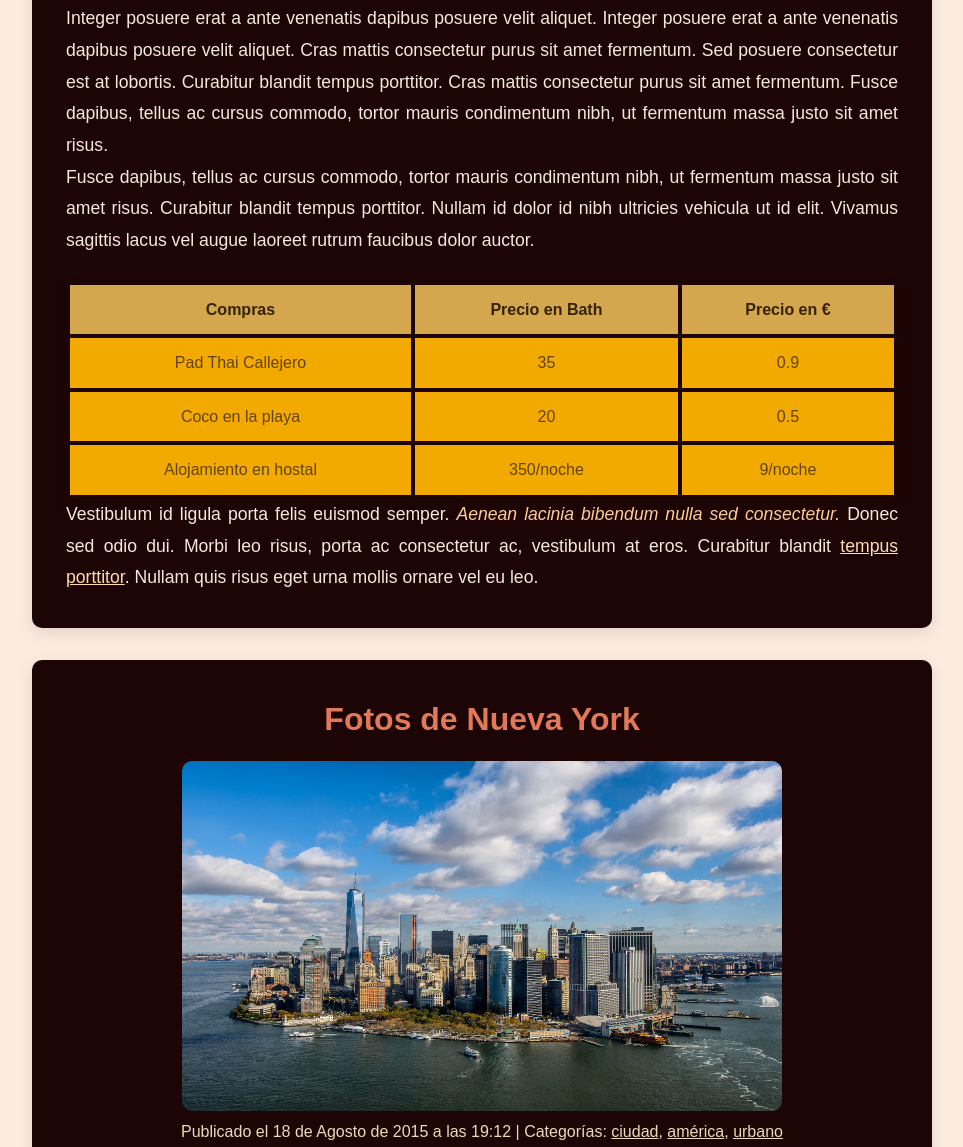
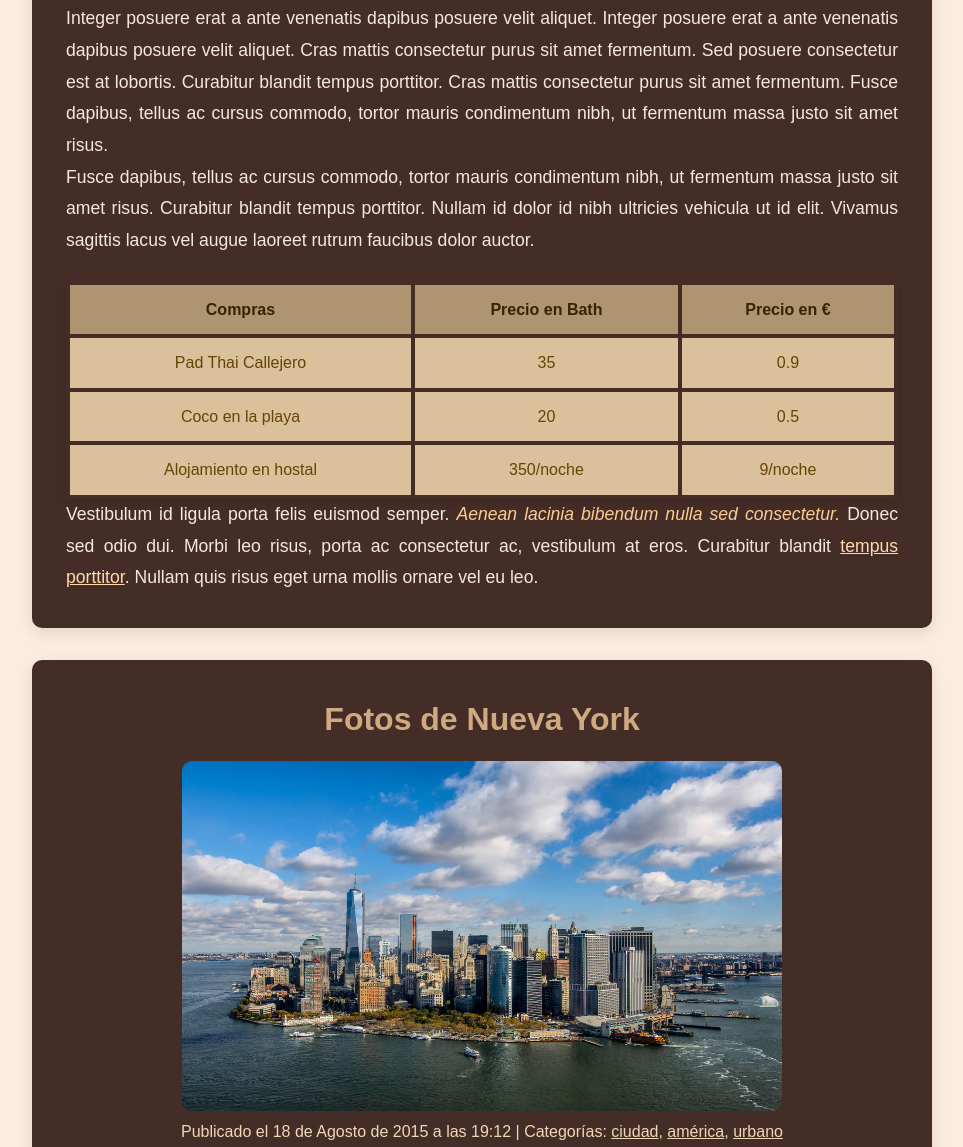
Before and after one commit to rodriguezac/Lab6, a plain HTML site: page index.html in a window 1280 px wide. Shown: the part 807-1954 px from the top of the page, without its empty margins (158-1121 px from the left). Drawn offline with Linux system fonts and the light colour scheme.

Commit message:
Otros cambios de color

```diff
--- a/assets/css/style.css
+++ b/assets/css/style.css
@@ -95,11 +95,11 @@ h1 {
 .post {
     max-width: 900px;
     margin: 2rem auto;
-    background-color: #1e0505;
+    background-color: #452D27;
     padding: 2rem;
     box-shadow: 0 5px 15px rgba(0, 0, 0, 0.1);
     border-radius: 10px;
-    border: 2px solid #1e0505;
+    border: 2px solid #452D27;
     transition: transform 0.3s ease;
 
 }
@@ -115,7 +115,7 @@ h1 {
 
 .post-header h3 {
     font-size: 2rem;
-    color: #e17959;
+    color: #CFA980;
 }
 
 .post-header img {
@@ -169,24 +169,24 @@ table {
 
 table th, table td {
     padding: 12px;
-    border: 4px solid #1e0505;
+    border: 4px solid #452D27;
 }
 
 table th {
-    background-color: #D4A64E;
+    background-color: #ae946f;
     color: #352303;
     font-weight: bold;
 }
 
 table td {
-    background-color: #F2A900;
+    background-color: #DAC09B;
     color: #654406;
 }
 
 /* Footer */
 footer {
     background-color: #620b1b;
-    color: #EDD9B7;
+    color: #fcd4db;
     text-align: center;
     padding: 2rem 0;
 }
@@ -194,6 +194,7 @@ footer {
 footer h4 {
     font-size: 1.5rem;
     margin-bottom: 1rem;
+    color: #c28a94;
 }
 
 footer form {
```
